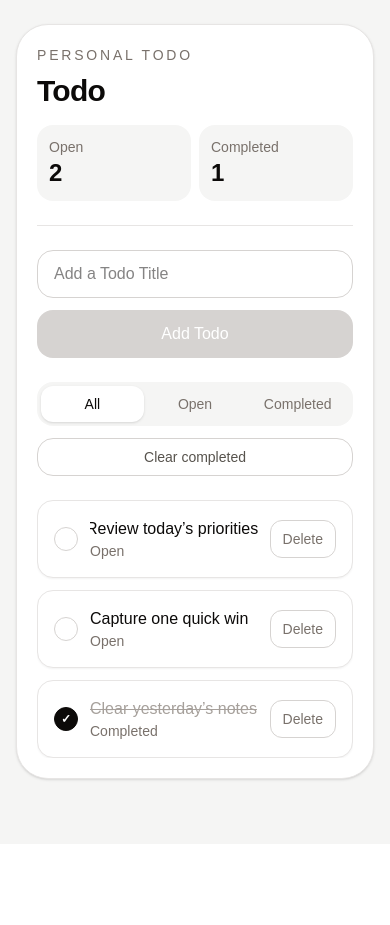
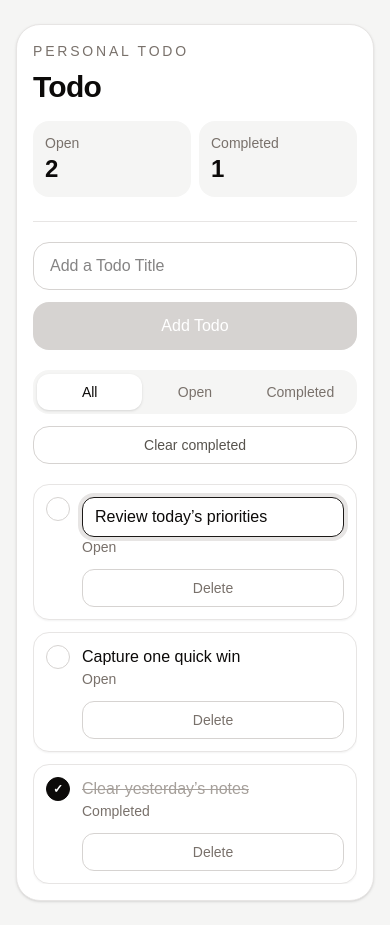
Before and after one commit to veecodekub/todo-app, a Next.js app: page / in a window 390 px wide. Both pictures are taken after a click on the button "Review today’s priorities". Before the commit the page ends 844 px from the top, so only its background shows below. Built offline with nearby package versions, Linux system fonts and the light colour scheme.

Commit message:
Improve todo responsive layout

```diff
--- a/app/page.tsx
+++ b/app/page.tsx
@@ -148,17 +148,17 @@ export default function Home() {
 
   return (
     <main className="min-h-screen bg-stone-100 px-4 py-6 text-stone-950 sm:px-6 lg:px-8">
-      <section className="mx-auto flex w-full max-w-3xl flex-col gap-6 rounded-[2rem] border border-stone-200 bg-white p-5 shadow-sm sm:p-8">
+      <section className="mx-auto flex w-full max-w-3xl min-w-0 flex-col gap-5 rounded-[1.5rem] border border-stone-200 bg-white p-4 shadow-sm sm:gap-6 sm:rounded-[2rem] sm:p-8">
         <header className="flex flex-col gap-4 border-b border-stone-200 pb-6 sm:flex-row sm:items-end sm:justify-between">
-          <div>
-            <p className="text-sm font-medium uppercase tracking-[0.2em] text-stone-500">
+          <div className="min-w-0">
+            <p className="text-wrap text-sm font-medium uppercase tracking-[0.2em] text-stone-500">
               Personal Todo
             </p>
             <h1 className="mt-2 text-3xl font-semibold tracking-tight sm:text-4xl">
               Todo
             </h1>
           </div>
-          <div className="grid grid-cols-2 gap-2 text-sm sm:min-w-56">
+          <div className="grid w-full grid-cols-2 gap-2 text-sm sm:w-auto sm:min-w-56">
             <div className="rounded-2xl bg-stone-100 p-3">
               <p className="text-stone-500">Open</p>
               <p className="text-2xl font-semibold">{todoSummaryCounts.Open}</p>
@@ -178,13 +178,13 @@ export default function Home() {
           </label>
           <input
             id="todo-title"
-            className="min-h-12 flex-1 rounded-2xl border border-stone-300 bg-white px-4 text-base outline-none transition focus:border-stone-900 focus:ring-4 focus:ring-stone-200"
+            className="min-h-12 min-w-0 flex-1 rounded-2xl border border-stone-300 bg-white px-4 text-base outline-none transition focus:border-stone-900 focus:ring-4 focus:ring-stone-200"
             placeholder="Add a Todo Title"
             value={title}
             onChange={(event) => setTitle(event.target.value)}
           />
           <button
-            className="min-h-12 rounded-2xl bg-stone-950 px-5 font-medium text-white transition hover:bg-stone-800 disabled:cursor-not-allowed disabled:bg-stone-300"
+            className="min-h-12 rounded-2xl bg-stone-950 px-5 font-medium text-white transition hover:bg-stone-800 disabled:cursor-not-allowed disabled:bg-stone-300 sm:shrink-0"
             type="submit"
             disabled={!title.trim()}
           >
@@ -193,7 +193,7 @@ export default function Home() {
         </form>
 
         <div className="flex flex-col gap-3 sm:flex-row sm:items-center sm:justify-between">
-          <div className="flex rounded-2xl bg-stone-100 p-1">
+          <div className="grid w-full grid-cols-3 rounded-2xl bg-stone-100 p-1 sm:flex sm:w-auto">
             {filters.map((nextFilter) => (
               <button
                 key={nextFilter}
@@ -210,7 +210,7 @@ export default function Home() {
             ))}
           </div>
           <button
-            className="rounded-2xl border border-stone-300 px-4 py-2 text-sm font-medium text-stone-600 transition hover:border-stone-400 hover:text-stone-950 disabled:cursor-not-allowed disabled:opacity-40"
+            className="rounded-2xl border border-stone-300 px-4 py-2 text-sm font-medium text-stone-600 transition hover:border-stone-400 hover:text-stone-950 disabled:cursor-not-allowed disabled:opacity-40 sm:shrink-0"
             type="button"
             disabled={todoSummaryCounts.Completed === 0}
             onClick={() =>
@@ -222,13 +222,13 @@ export default function Home() {
         </div>
 
         <ul
-          className="flex flex-col gap-3 max-h-[50vh] overflow-auto"
+          className="flex max-h-[50vh] flex-col gap-3 overflow-auto"
           aria-label="Todo list"
         >
           {visibleTodos.map((todo) => (
             <li
               key={todo.id}
-              className="flex items-center gap-3 rounded-2xl border border-stone-200 bg-white p-4 shadow-xs"
+              className="grid grid-cols-[auto_minmax(0,1fr)] items-start gap-3 rounded-2xl border border-stone-200 bg-white p-3 shadow-xs sm:grid-cols-[auto_minmax(0,1fr)_auto] sm:items-center sm:p-4"
             >
               <button
                 className={`flex size-6 shrink-0 items-center justify-center rounded-full border text-xs font-bold transition ${
@@ -247,7 +247,7 @@ export default function Home() {
               <div className="min-w-0 flex-1">
                 {editingTodoId === todo.id ? (
                   <input
-                    className="w-full font-medium text-stone-950 outline-none"
+                    className="min-h-10 w-full min-w-0 rounded-xl border border-stone-300 px-3 font-medium text-stone-950 outline-none focus:border-stone-900 focus:ring-4 focus:ring-stone-200"
                     aria-label={`Edit Title for ${todo.title}`}
                     value={editingTitle}
                     autoFocus
@@ -272,7 +272,7 @@ export default function Home() {
                 <p className="text-sm text-stone-500">{todo.status}</p>
               </div>
               <button
-                className="shrink-0 rounded-xl border border-stone-300 px-3 py-2 text-sm font-medium text-stone-500 transition hover:border-red-300 hover:bg-red-50 hover:text-red-700 focus:outline-none focus:ring-4 focus:ring-red-100"
+                className="col-start-2 w-full rounded-xl border border-stone-300 px-3 py-2 text-sm font-medium text-stone-500 transition hover:border-red-300 hover:bg-red-50 hover:text-red-700 focus:outline-none focus:ring-4 focus:ring-red-100 sm:col-start-auto sm:w-auto sm:shrink-0"
                 type="button"
                 aria-label={`Delete ${todo.title}`}
                 onClick={() => removeTodo(todo.id)}
```
